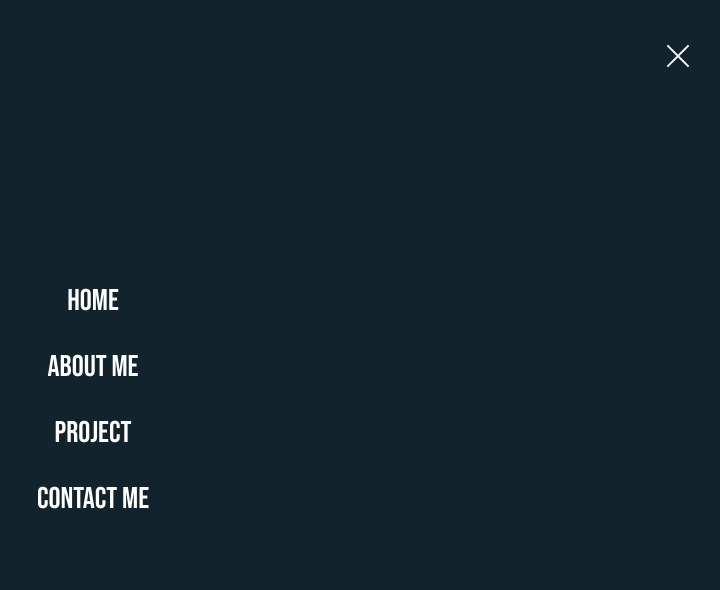
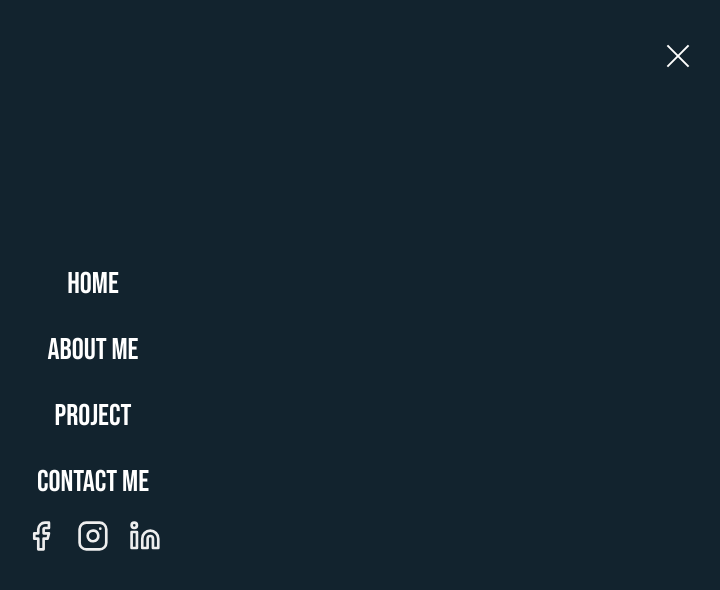
Before and after one commit to leodinh/leodinh.github.io, a Next.js app: page / in a window 1280 px wide. Both pictures are taken after a click on the label 1225 px from the left and 55 px from the top of the page. Shown: the top 590 px of the page, without its empty margins (547-1267 px from the left). Built offline with nearby package versions, Linux system fonts and the light colour scheme.

Commit message:
added social media to navigation

```diff
--- a/components/Navigation/Navigation.module.scss
+++ b/components/Navigation/Navigation.module.scss
@@ -67,17 +67,37 @@
         transition: all 0.8s;
     }
 
-    &__list {
+    &__container {
         position: absolute;
         top: 50%;
         left: 50%;
         transform: translate(-50%, -50%);
+    }
+    &__list {
         list-style: none;
         text-align: center;
         width: 100%;
         font-family: 'Bebas Neue', 'sans-serif';
     }
-
+    &__social {
+        display: flex;
+        align-items: center;
+        justify-content: center;
+        &_item {
+            a {
+                color: $color-grey-light-2 !important;
+                svg {
+                    width: $title-font-size;
+                    height: $title-font-size;
+                }
+                &:hover {
+                    color: $color-grey-dark-2 !important;
+                }
+            }
+            margin: 0 10px;
+            cursor: pointer;
+        }
+    }
     &__item {
         margin: 1rem;
     }
--- a/components/Navigation/index.js
+++ b/components/Navigation/index.js
@@ -2,7 +2,7 @@ import React, { useState } from 'react';
 import styles from './Navigation.module.scss';
 import { useRouter } from 'next/router';
 import { useSelector } from 'react-redux';
-
+import { Facebook, Instagram, Linkedin } from 'react-feather';
 function Navigation() {
     const isRunningDemo = useSelector((state) => state.isDemoRunning);
     const router = useRouter();
@@ -43,6 +43,7 @@ function Navigation() {
             </div>
 
             <nav className={styles['navigation__nav']}>
+                <div className={styles['navigation__container']}>
                     <ul className={styles['navigation__list']}>
                         {navigationsList.map((nav) => (
                             <li className={styles['navigation__item']} key={nav.name}>
@@ -57,6 +58,36 @@ function Navigation() {
                             </li>
                         ))}
                     </ul>
+                    <div className={styles['navigation__social']}>
+                        <div className={styles['navigation__social_item']}>
+                            <a
+                                href="https://www.facebook.com/anhtuandn0112/"
+                                rel="noreferrer opener"
+                                target="_blank">
+                                <Facebook />
+                            </a>
+                        </div>
+                        <div className={styles['navigation__social_item']}>
+                            <a
+                                rel="noreferrer opener"
+                                target="_blank"
+                                href="https://www.instagram.com/leoo.dinh/">
+                                <Instagram />
+                            </a>
+                        </div>
+                        <div
+                            className={styles['navigation__social_item']}
+                            rel="noreferrer opener"
+                            target="_blank">
+                            <a
+                                rel="noreferrer opener"
+                                target="_blank"
+                                href="https://www.linkedin.com/in/leotuandinh/">
+                                <Linkedin />
+                            </a>
+                        </div>
+                    </div>
+                </div>
             </nav>
         </div>
     );
--- a/package.json
+++ b/package.json
@@ -21,6 +21,7 @@
         "prettier": "^2.2.1",
         "react": "17.0.1",
         "react-dom": "17.0.1",
+        "react-feather": "^2.0.9",
         "react-redux": "^7.2.2",
         "redux": "^4.0.5",
         "redux-devtools-extension": "^2.13.9",
```
Also changed, not shown: 1 other file (tests, documents, lock files or other folders). Lines whose indentation alone changed are shown as unchanged.
